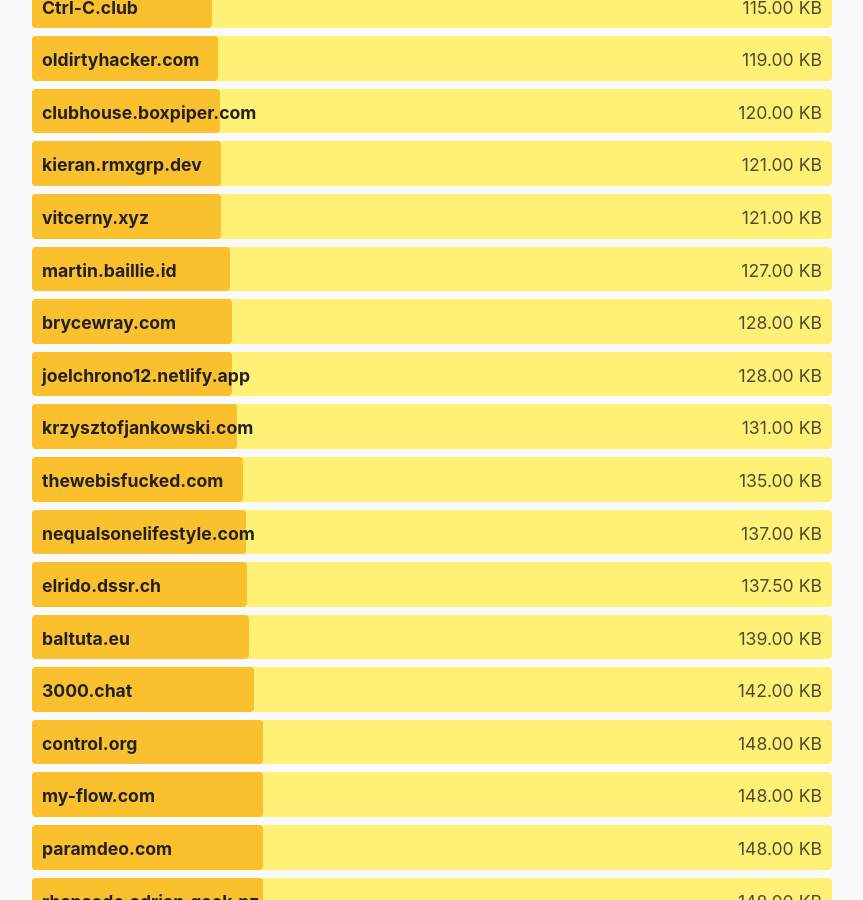
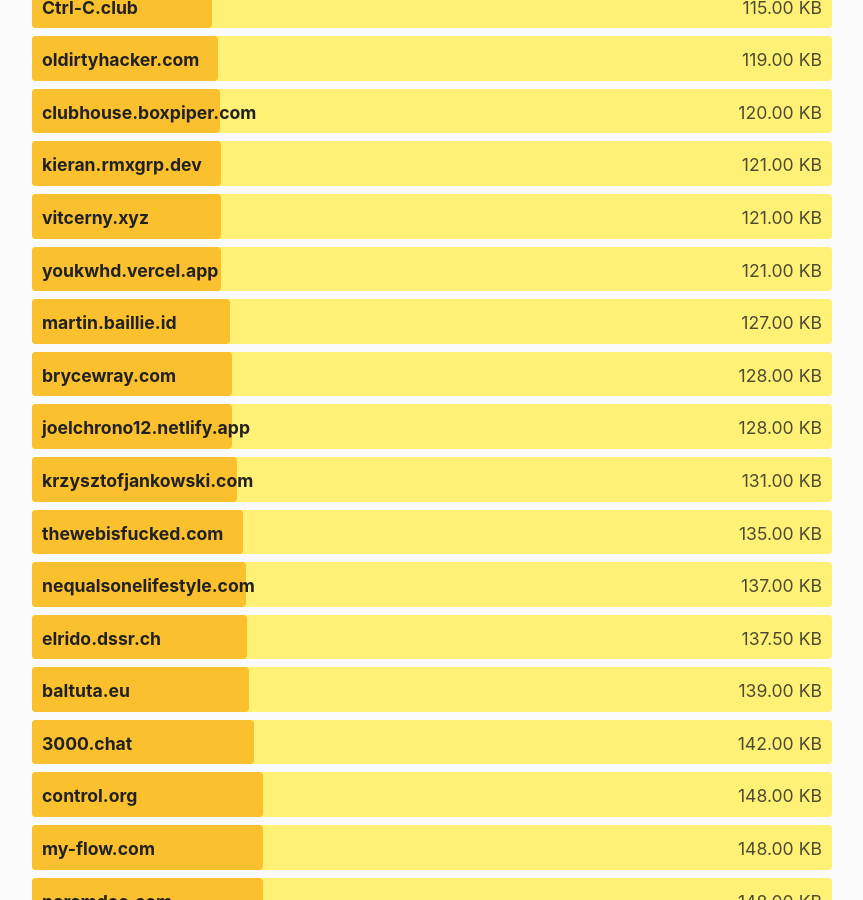
Before and after one commit to kevquirk/512kb.club, a Jekyll site: the page built from index.md, in a window 1280 px wide and 900 px high, scrolled down 14218 px. Shown: the whole window, without its empty margins (208-1071 px from the left). Built offline with Jekyll 4.4.1, drawn with Linux system fonts in a browser that asks for light colours.

Commit message:
add new site: youkwhd.vercel.app

```diff
--- a/_data/sites.yml
+++ b/_data/sites.yml
@@ -2003,6 +2003,11 @@
   size: 4.5
   last_checked: 2021-12-19
 
+- domain: youkwhd.vercel.app
+  url: https://youkwhd.vercel.app/
+  size: 121
+  last_checked: 2022-03-09
+
 - domain: zakr.es
   url: https://zakr.es/
   size: 223
```
